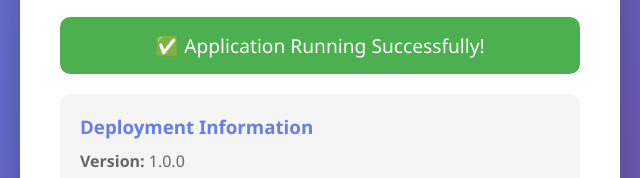
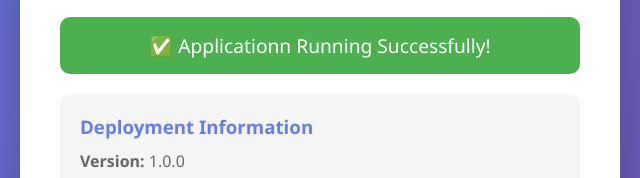
Before and after one commit to Codewithaiyan/portfolio2, a plain HTML site: page index.html in a window 1280 px wide. Shown: the part 195-373 px from the top of the page, 320-960 px from the left. Drawn offline with Linux system fonts and the light colour scheme.

```diff
--- a/index.html
+++ b/index.html
@@ -96,7 +96,7 @@
         <h1>🚀 Pipeline Demo App</h1>
 
         <div class="status">
-            ✅ Application Running Successfully!
+            ✅ Applicationn Running Successfully!
         </div>
 
         <div class="info">
```
